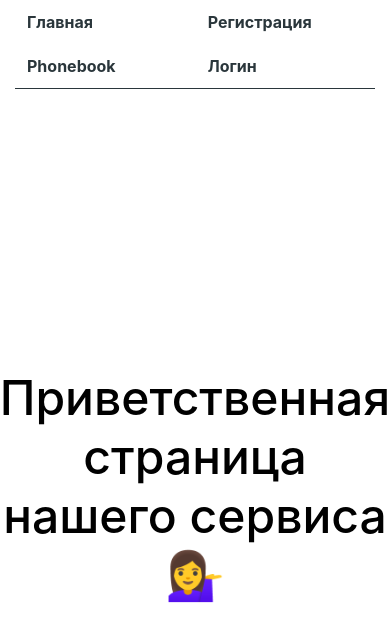
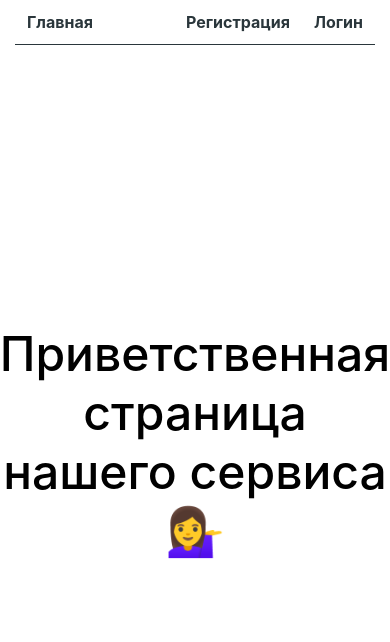
Before and after one commit to AndrL2311/goit-react-hw-08-phonebook, a React (Create React App) app: page / in a window 390 px wide. Shown: the top 642 px of the page. Built offline with nearby package versions, Linux system fonts and the light colour scheme.

Commit message:
Update Navigation.js
Скрываем phonebook когда мы не залогинены

```diff
--- a/src/components/Navigation.js
+++ b/src/components/Navigation.js
@@ -1,5 +1,7 @@
 import React from "react";
+import { useSelector } from "react-redux";
 import { NavLink } from "react-router-dom";
+import { authSelectors } from "../redux/auth";
 
 const styles = {
   link: {
@@ -11,16 +13,20 @@ const styles = {
   },
 };
 
-const Navigation = () => (
+const Navigation = () => {
+  const isLoggedIn = useSelector(authSelectors.getIsLoggedIn);
+  return (
     <nav>
       <NavLink to="/" style={styles.link}>
         Главная
       </NavLink>
-
+      {isLoggedIn && (
         <NavLink to="/phonebook" style={styles.link}>
           Phonebook
         </NavLink>
+      )}
     </nav>
   );
+};
 
 export default Navigation;
```
Lines whose indentation alone changed are shown as unchanged.
